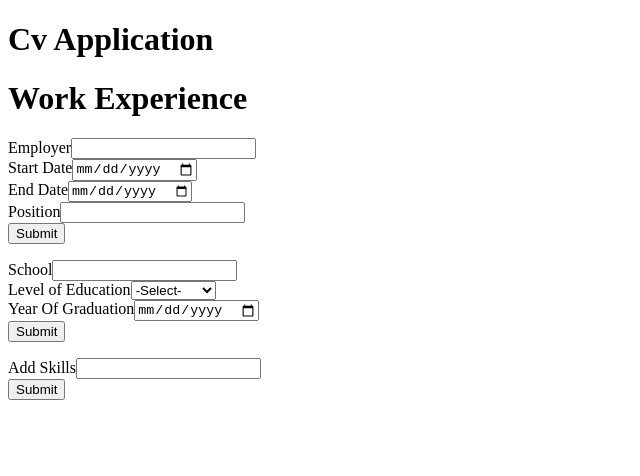
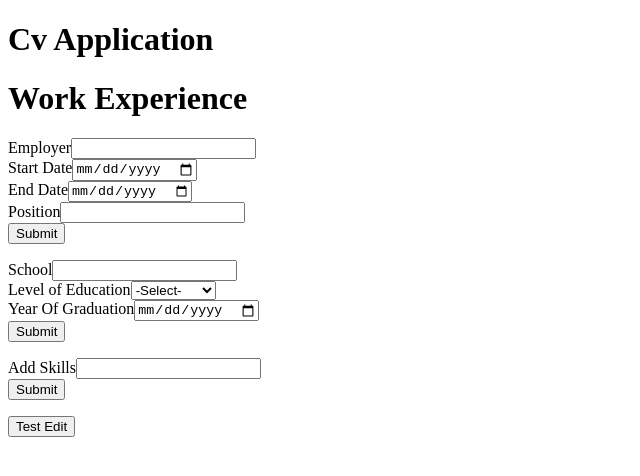
Before and after one commit to Gham556/CV-Application, a React (Create React App) app in the folder cv-project/: page / in a window 1280 px wide. Shown: the top 476 px of the page, without its empty margins (0-640 px from the left). Built offline with nearby package versions, Linux system fonts and the light colour scheme.

Commit message:
completes test edit button

```diff
--- a/cv-project/src/App.js
+++ b/cv-project/src/App.js
@@ -67,6 +67,16 @@ class App extends Component {
     this.setState({skillArray: this.state.skillArray.concat(this.state.skill)})
   };
 
+  testEdit = (e) => {
+    e.preventDefault()
+    console.log(this.state.educationArray)
+    const copy = this.state.educationArray.slice();
+    copy[0] = {school: 'run', loe: 'DMC', yog: 'rules'};
+    console.log(copy)
+    this.setState({educationArray: copy} )
+    console.log(this.state.educationArray)
+  }
+
   render () {
       const {work, workArray, education, educationArray, skill, skillArray} = this.state;
     return (
@@ -130,6 +140,7 @@ class App extends Component {
          <button id='skillButton' type='submit'>Submit</button>
          </form>
          <PracticalExperience skillArray={skillArray}/>
+         <button type='submit' onClick={this.testEdit}>Test Edit</button>
       </div>
     );
   }
```
